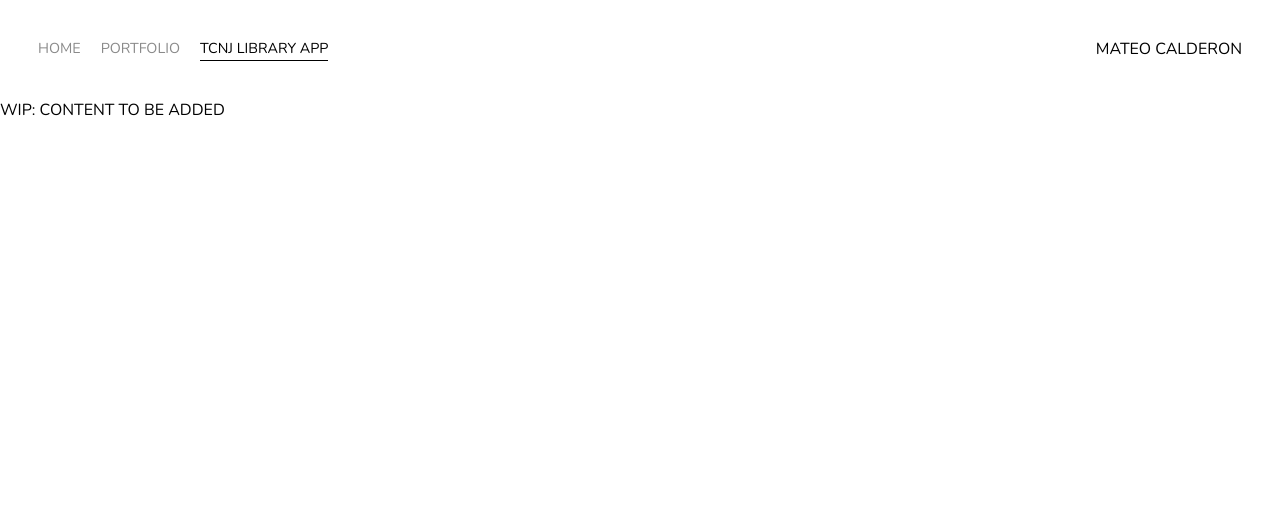
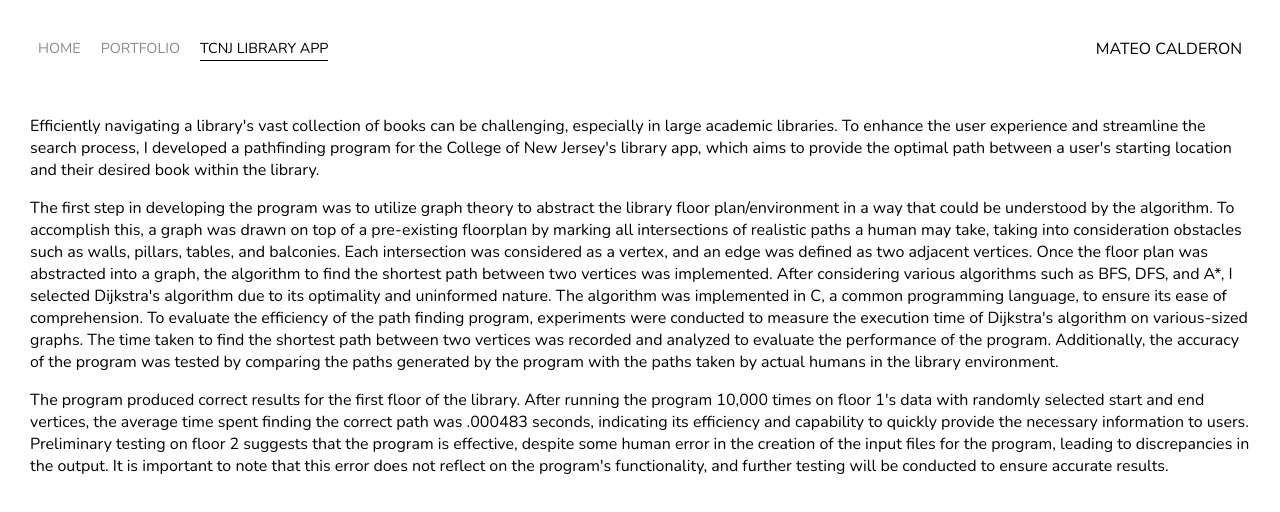
Before and after one commit to calderonm1/website, a plain HTML site: page library.html in a window 1280 px wide. Drawn offline with nearby package versions, Linux system fonts and the light colour scheme.

Commit message:
Add files via upload

```diff
--- a/library.html
+++ b/library.html
@@ -34,8 +34,11 @@
 
       </div>
 
-      <div class = "content-wrapper">
-        WIP: CONTENT TO BE ADDED
+      <div class = "library-content-wrapper">
+
+        <p>Efficiently navigating a library's vast collection of books can be challenging, especially in large academic libraries. To enhance the user experience and streamline the search process, I developed a pathfinding program for the College of New Jersey's library app, which aims to provide the optimal path between a user's starting location and their desired book within the library.</p>
+        <p>The first step in developing the program was to utilize graph theory to abstract the library floor plan/environment in a way that could be understood by the algorithm. To accomplish this, a graph was drawn on top of a pre-existing floorplan by marking all intersections of realistic paths a human may take, taking into consideration obstacles such as walls, pillars, tables, and balconies. Each intersection was considered as a vertex, and an edge was defined as two adjacent vertices. Once the floor plan was abstracted into a graph, the algorithm to find the shortest path between two vertices was implemented. After considering various algorithms such as BFS, DFS, and A*, I selected Dijkstra's algorithm due to its optimality and uninformed nature. The algorithm was implemented in C, a common programming language, to ensure its ease of comprehension. To evaluate the efficiency of the path finding program, experiments were conducted to measure the execution time of Dijkstra's algorithm on various-sized graphs. The time taken to find the shortest path between two vertices was recorded and analyzed to evaluate the performance of the program. Additionally, the accuracy of the program was tested by comparing the paths generated by the program with the paths taken by actual humans in the library environment. </p>
+        <p>The program produced correct results for the first floor of the library. After running the program 10,000 times on floor 1's data with randomly selected start and end vertices, the average time spent finding the correct path was .000483 seconds, indicating its efficiency and capability to quickly provide the necessary information to users. Preliminary testing on floor 2 suggests that the program is effective, despite some human error in the creation of the input files for the program, leading to discrepancies in the output. It is important to note that this error does not reflect on the program's functionality, and further testing will be conducted to ensure accurate results.</p>
 
       </div>
 
--- a/styles.css
+++ b/styles.css
@@ -130,3 +130,8 @@ body {
   text-align: center;
   color: lightseagreen;
 }
+
+.library-content-wrapper{
+  padding-left: 30px;
+  padding-right: 30px;
+}
```
Also changed, not shown: index.html (+2 -2 lines).
